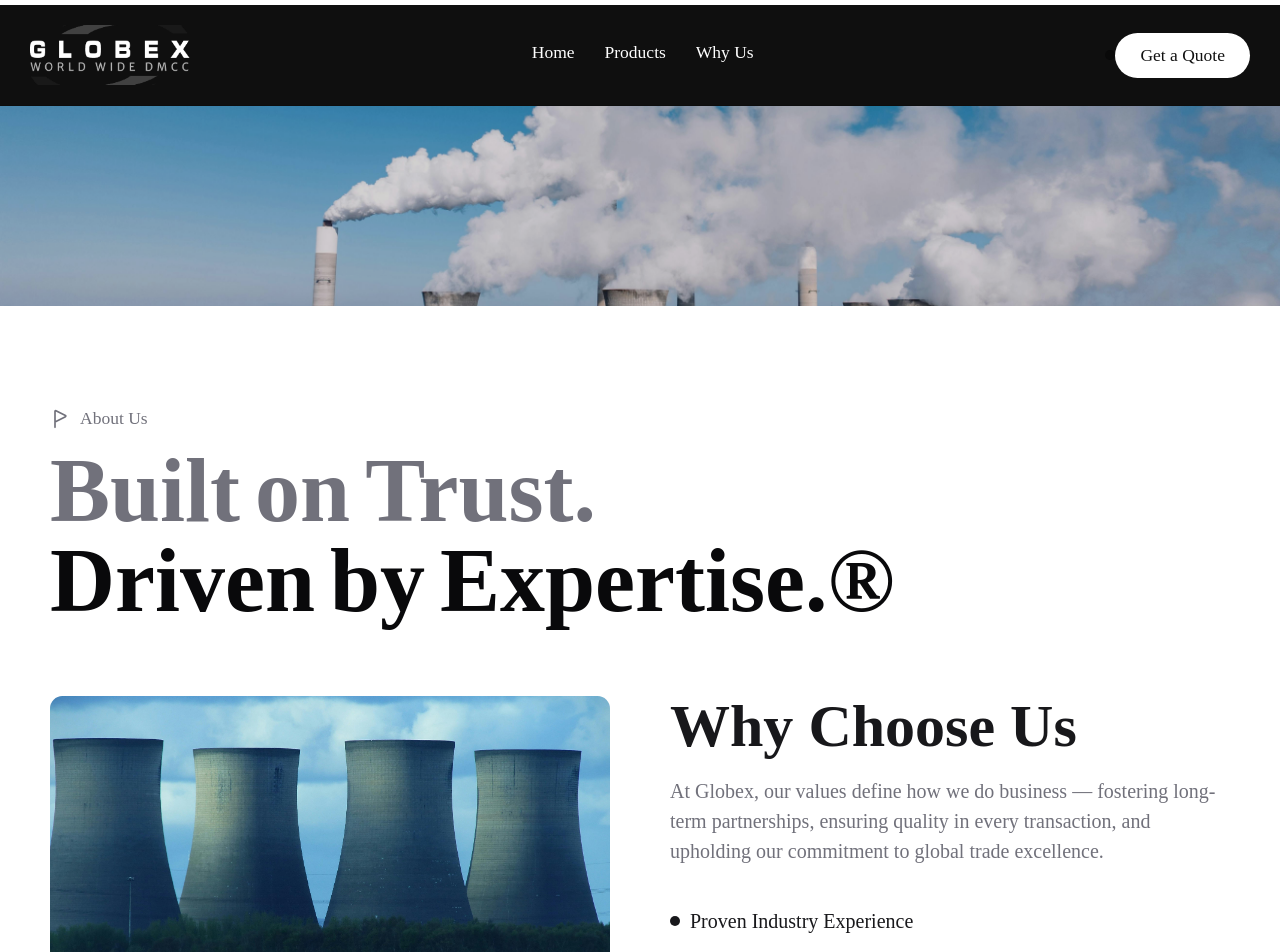
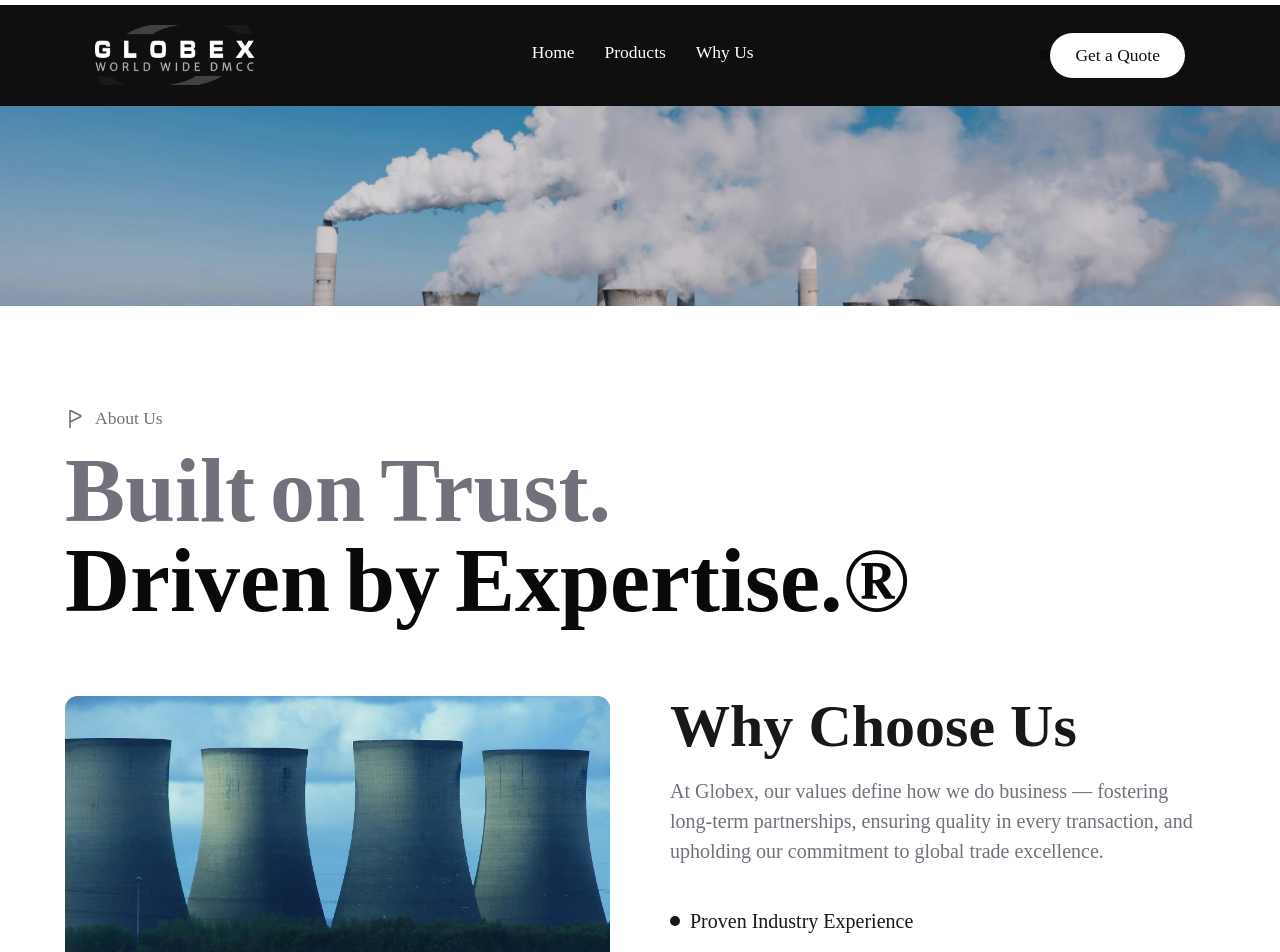
Before and after one commit to DavidTimi1/globex-website, a Next.js app: page /about in a window 1280 px wide. Shown: the top 952 px of the page. Built offline with nearby package versions, Linux system fonts and the light colour scheme.

Commit message:
chore: ui updates

```diff
--- a/app/components/about/about-section.tsx
+++ b/app/components/about/about-section.tsx
@@ -77,7 +77,7 @@ const AboutSection: React.FC = () => {
   return (
     <>
       <section ref={sectionRef} className="w-full py-14 md:py-20 px-5 md:px-10 bg-white">
-        <div className="max-w-7xl mx-auto space-y-14">
+        <div className="container mx-auto space-y-14">
           <div className="space-y-3">
             <div
               className={`inline-flex items-center gap-2 transition-all duration-700 ${isVisible ? 'opacity-100 translate-y-0' : 'opacity-0 translate-y-4'
--- a/app/components/contact/contact-section.tsx
+++ b/app/components/contact/contact-section.tsx
@@ -93,7 +93,7 @@ const ContactSection: React.FC = () => {
 
   return (
     <section ref={sectionRef} className="w-full py-14 md:py-20 px-5 md:px-10 bg-white">
-      <div className="max-w-7xl mx-auto">
+      <div className="container mx-auto">
         <div className="mb-16">
           <div
             className={`inline-flex items-center gap-2 mb-8 transition-all duration-700 ${isVisible ? 'opacity-100 translate-y-0' : 'opacity-0 translate-y-4'
--- a/app/components/home/about.tsx
+++ b/app/components/home/about.tsx
@@ -8,7 +8,7 @@ import { AnimatedWords } from "@/components/animated-words";
 export default function About() {
   return (
     <section className="py-14 md:py-20 bg-white w-full items-center">
-      <div className="container mx-auto px-6 relative lg:px-0 space-y-10 overflow-x-hidden">
+      <div className="container mx-auto px-6 relative lg:px-0 space-y-10">
         <h2 className="text-left text-4xl md:text-5xl lg:text-7xl font-semibold">
           <AnimatedWords text="Welcome to" delayOffset={3} className="text-zinc-500" />
           <AnimatedWords text="Globex Worldwide ®" delayOffset={6} className="text-zinc-900" />
--- a/app/components/home/testimonal-section.tsx
+++ b/app/components/home/testimonal-section.tsx
@@ -77,7 +77,7 @@ const TestimonialsSection: React.FC = () => {
       id="testimonials"
       className="w-full py-14 md:py-20 px-5 md:px-10 bg-white"
     >
-      <div className="max-w-7xl mx-auto">
+      <div className="container mx-auto">
         {/* Heading and subcopy */}
         <div className="mb-16 text-center space-y-6">
           <div className="space-y-3">
--- a/app/components/navbar.tsx
+++ b/app/components/navbar.tsx
@@ -38,7 +38,7 @@ export default function Navbar() {
       <div className="w-full h-1 bg-white overflow-hidden">
         <div className="scroll-progress h-full bg-[#ff4f01]" />
       </div>
-      <div className="max-w-7xl mx-auto flex items-center justify-between px-6 py-4">
+      <div className="container flex items-center justify-between px-6 py-4">
         {/* Brand Logo */}
         <Link href="/" className="h-12 w-32 relative z-50">
           <Image
```
